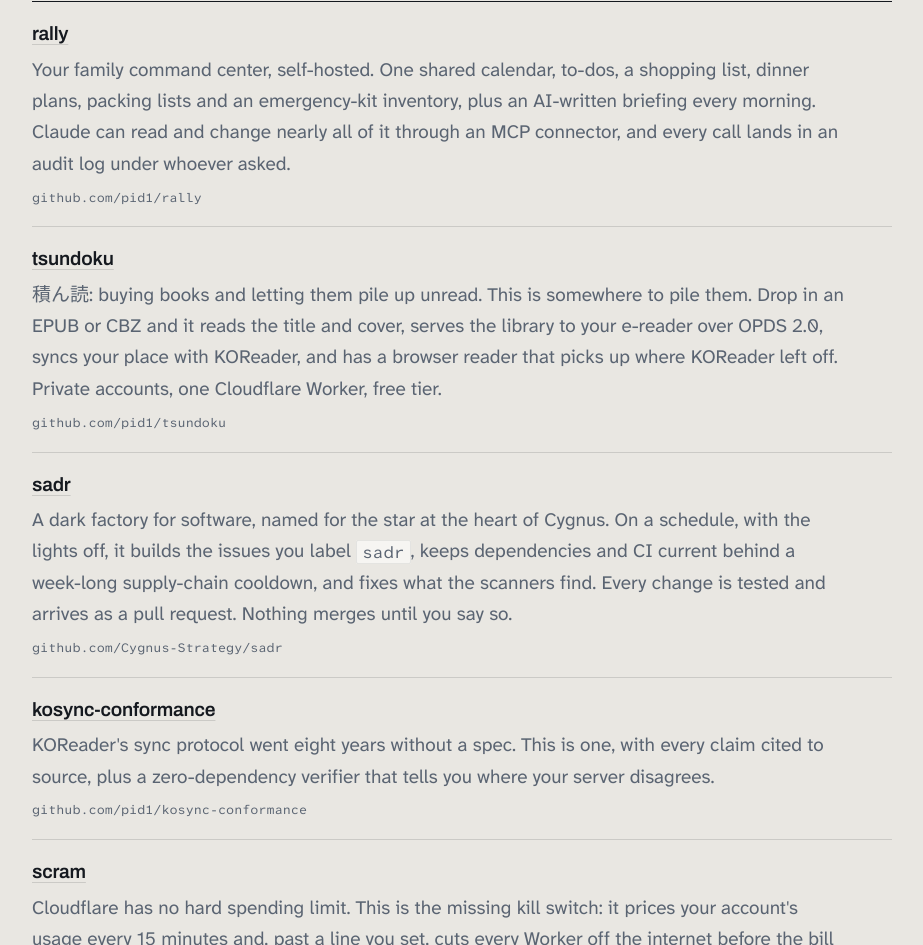
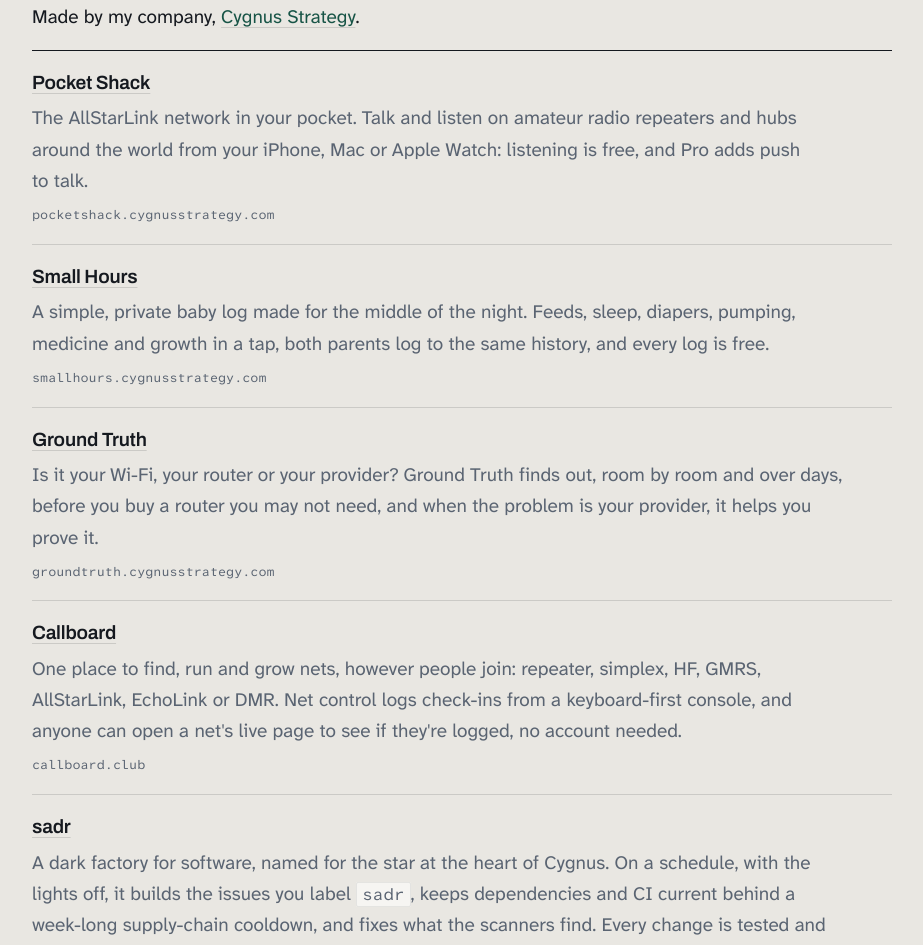
Before and after one commit to pid1/pid1.github.io, a plain HTML site: page projects.html in a window 1280 px wide. Shown: the part 294-1239 px from the top of the page, without its empty margins (178-1101 px from the left). Drawn offline with Linux system fonts and the light colour scheme.

Commit message:
Add Cygnus Strategy section to projects
Ports 55f1144 (branch cygnus-section) onto the redesign. A Cygnus
Strategy group now opens the projects page, listing Pocket Shack, Small
Hours, Ground Truth and Callboard, with sadr moved in from Systems. It
uses the redesign's ruled-list markup, including the line saying where
each link goes. A commented-out draft entry holds the band conditions
API until it launches.

Co-Authored-By: Claude Opus 5.5 <noreply@anthropic.com>

```diff
--- a/projects.html
+++ b/projects.html
@@ -42,6 +42,45 @@
       <main id="main">
         <h1>Projects</h1>
         <section class="project-group">
+          <h2>Cygnus Strategy</h2>
+          <p>Made by my company, <a href="https://cygnusstrategy.com">Cygnus Strategy</a>.</p>
+          <div class="project-list">
+            <article>
+              <h3><a href="https://pocketshack.cygnusstrategy.com">Pocket Shack</a></h3>
+              <p>The AllStarLink network in your pocket. Talk and listen on amateur radio repeaters and hubs around the world from your iPhone, Mac or Apple Watch: listening is free, and Pro adds push to talk.</p>
+              <p class="project-meta">pocketshack.cygnusstrategy.com</p>
+            </article>
+            <article>
+              <h3><a href="https://smallhours.cygnusstrategy.com">Small Hours</a></h3>
+              <p>A simple, private baby log made for the middle of the night. Feeds, sleep, diapers, pumping, medicine and growth in a tap, both parents log to the same history, and every log is free.</p>
+              <p class="project-meta">smallhours.cygnusstrategy.com</p>
+            </article>
+            <article>
+              <h3><a href="https://groundtruth.cygnusstrategy.com">Ground Truth</a></h3>
+              <p>Is it your Wi-Fi, your router or your provider? Ground Truth finds out, room by room and over days, before you buy a router you may not need, and when the problem is your provider, it helps you prove it.</p>
+              <p class="project-meta">groundtruth.cygnusstrategy.com</p>
+            </article>
+            <article>
+              <h3><a href="https://callboard.club">Callboard</a></h3>
+              <p>One place to find, run and grow nets, however people join: repeater, simplex, HF, GMRS, AllStarLink, EchoLink or DMR. Net control logs check-ins from a keyboard-first console, and anyone can open a net's live page to see if they're logged, no account needed.</p>
+              <p class="project-meta">callboard.club</p>
+            </article>
+            <article>
+              <h3><a href="https://github.com/Cygnus-Strategy/sadr">sadr</a></h3>
+              <p>A dark factory for software, named for the star at the heart of Cygnus. On a schedule, with the lights off, it builds the issues you label <code>sadr</code>, keeps dependencies and CI current behind a week-long supply-chain cooldown, and fixes what the scanners find. Every change is tested and arrives as a pull request. Nothing merges until you say so.</p>
+              <p class="project-meta">github.com/Cygnus-Strategy/sadr</p>
+            </article>
+            <!-- TBD: name and URL; uncomment at launch -->
+            <!--
+            <article>
+              <h3><a href="TBD">TBD</a></h3>
+              <p>Free live solar data and HF band conditions for apps and AI agents, computed from NOAA and ITU data.</p>
+              <p class="project-meta">TBD</p>
+            </article>
+            -->
+          </div>
+        </section>
+        <section class="project-group">
           <h2>Systems</h2>
           <div class="project-list">
             <article>
@@ -53,11 +92,6 @@
               <h3><a href="https://github.com/pid1/tsundoku">tsundoku</a></h3>
               <p>積ん読: buying books and letting them pile up unread. This is somewhere to pile them. Drop in an EPUB or CBZ and it reads the title and cover, serves the library to your e-reader over OPDS 2.0, syncs your place with KOReader, and has a browser reader that picks up where KOReader left off. Private accounts, one Cloudflare Worker, free tier.</p>
               <p class="project-meta">github.com/pid1/tsundoku</p>
-            </article>
-            <article>
-              <h3><a href="https://github.com/Cygnus-Strategy/sadr">sadr</a></h3>
-              <p>A dark factory for software, named for the star at the heart of Cygnus. On a schedule, with the lights off, it builds the issues you label <code>sadr</code>, keeps dependencies and CI current behind a week-long supply-chain cooldown, and fixes what the scanners find. Every change is tested and arrives as a pull request. Nothing merges until you say so.</p>
-              <p class="project-meta">github.com/Cygnus-Strategy/sadr</p>
             </article>
             <article>
               <h3><a href="https://github.com/pid1/kosync-conformance">kosync-conformance</a></h3>
```
